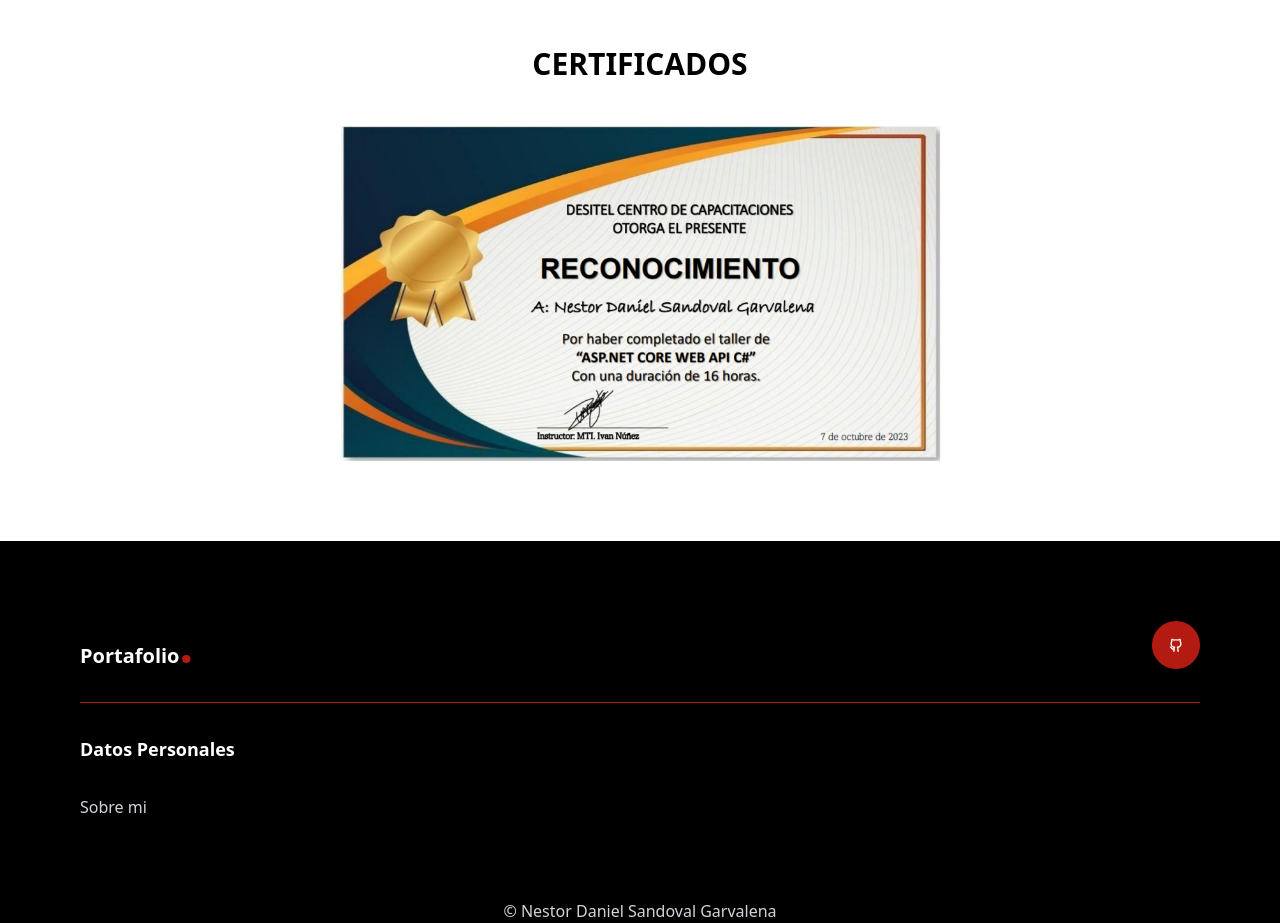
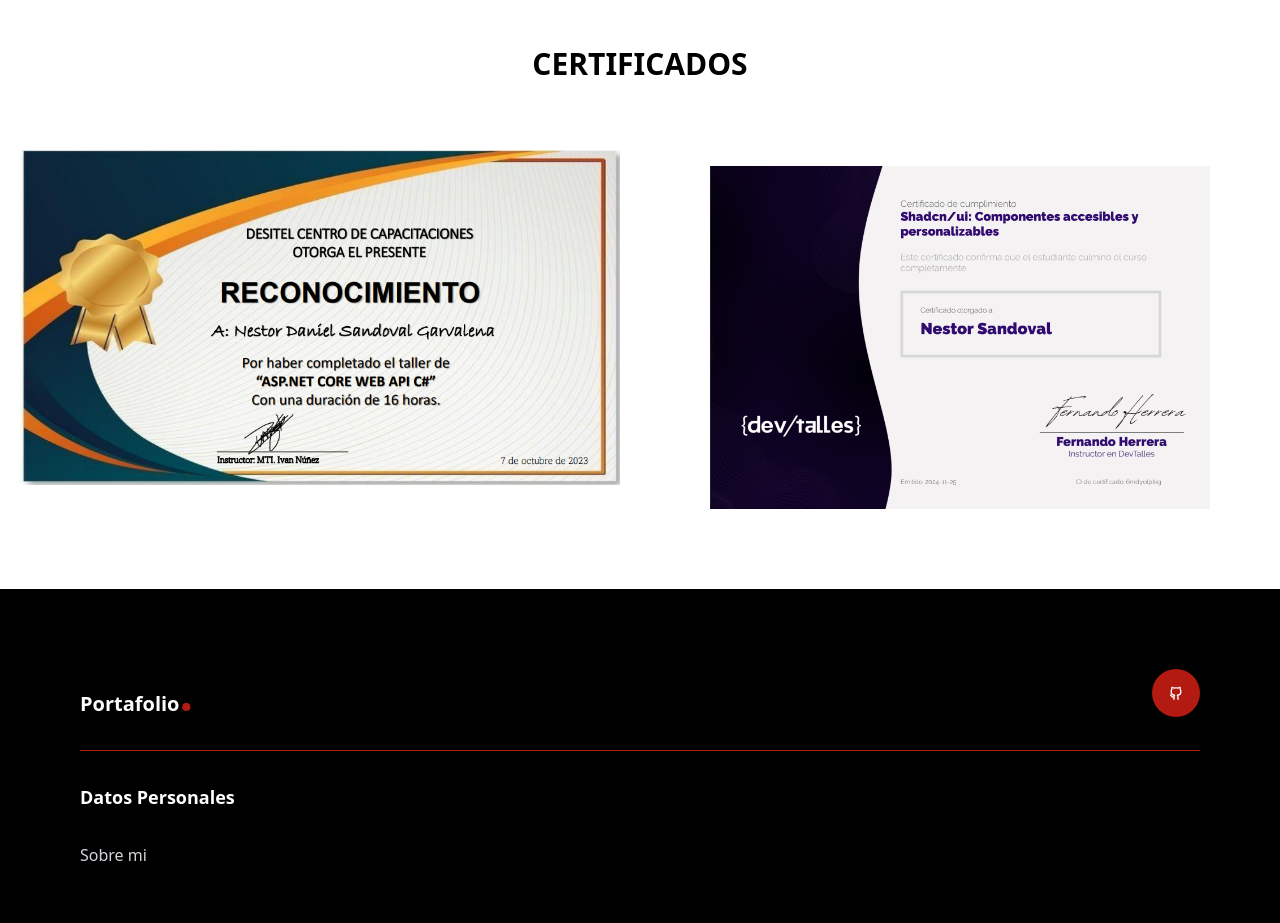
Before and after one commit to NestorSandoval/Portafolio-SandovalNestor, a React (Vite) app: page / in a window 1280 px wide. Shown: the part 2400-3323 px from the top of the page. Built offline with nearby package versions, Linux system fonts and the light colour scheme.

Commit message:
feat: add new Shadcn/UI certificate to the certificates section

```diff
--- a/src/components/Certificates.jsx
+++ b/src/components/Certificates.jsx
@@ -5,8 +5,9 @@
         <h1 className="text-[30px] text-center font-black py-10">
           CERTIFICADOS
         </h1>
-        <div className="animate__animated animate__zoomInUp flex justify-center">
+        <div className="animate__animated animate__zoomInUp grid grid-cols-1 md:grid-cols-2 place-items-center space-y-10">
           <img src="Certificado .NET.png" width={600} />
+          <img src="Certificado ShadcnUI.png" width={500} />
         </div>
       </div>
     </section>
```
Also changed, not shown: public/Certificado ShadcnUI.png (added).
